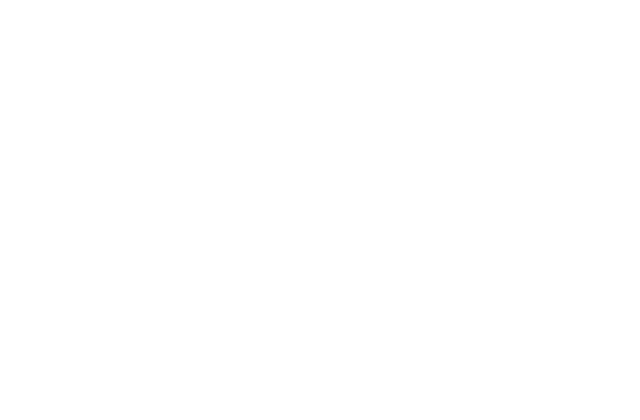
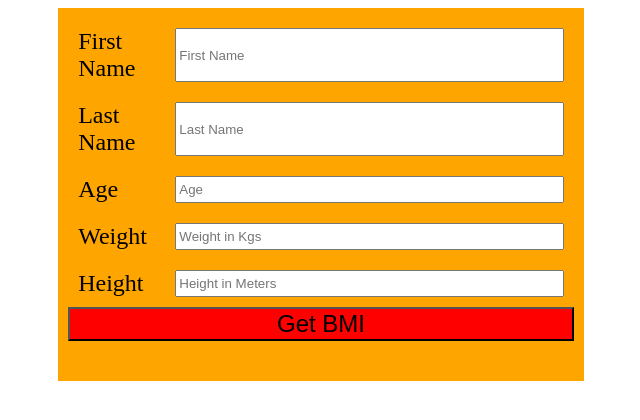
Before and after one commit to geoffreyodari/bmicalculator, a plain HTML site: page index.html in a window 1280 px wide. Shown: the whole page, without its empty margins (319-959 px from the left). Drawn offline with Linux system fonts and the light colour scheme.

Commit message:
Added user interface

```diff
--- a/index.html
+++ b/index.html
@@ -3,8 +3,39 @@
     <head>
         <title>BMI CALC</title>
         <script src="index.js" defer></script>
+        <link rel="stylesheet" href="style.css">
     </head>
     <body>
-        <h1 id="output"></h1>
+        <div class="bmi">
+            <div class="user-input">
+                <label>First Name</label>
+                <input type="text" placeholder="First Name" id="first-name">
+            </div>
+            <div class="user-input">
+                <label>Last Name</label>
+                <input type="text" placeholder="Last Name" id="last-name">
+            </div>
+            <div class="user-input">
+                <label>Age</label>
+                <input type="number" placeholder="Age" id="age">
+            </div>
+            <div class="user-input">
+                <label>Weight</label>
+                <input type="number" placeholder="Weight in Kgs" id="weight">
+            </div>
+            <div class="user-input">
+                <label>Height</label>
+                <input type="number" placeholder="Height in Meters" id="height">
+            </div>
+
+            <button id="button">Get BMI</button>
+
+            <h2 id="result"></h2>
+
+        </div>
+
+
+
+
     </body>
 </html>
--- /dev/null
+++ b/style.css
@@ -0,0 +1,27 @@
+.bmi{
+    width:40%;
+    margin:auto;
+    padding:10px;
+    font-size: x-large;
+    background: orange;
+
+}
+
+.user-input{
+    display:grid;
+    grid-template-columns: 20% 80%;
+    padding: 10px;
+
+}
+
+.user-input label{
+    display: inline-block;
+}
+
+
+.bmi button{
+    width:100%;
+    font-size: x-large;
+    background: red;
+
+}
```
